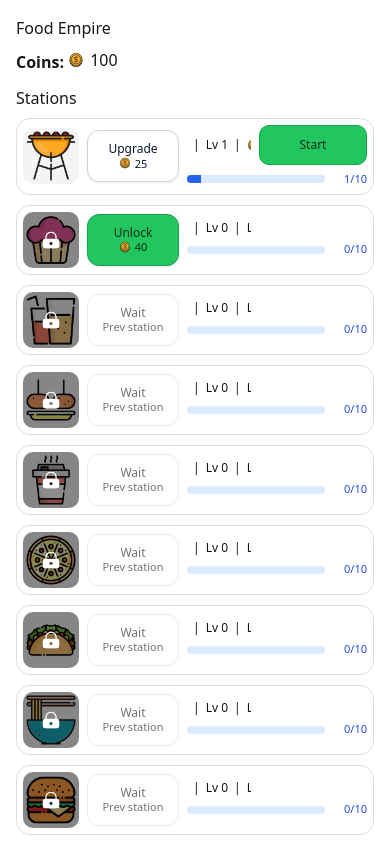
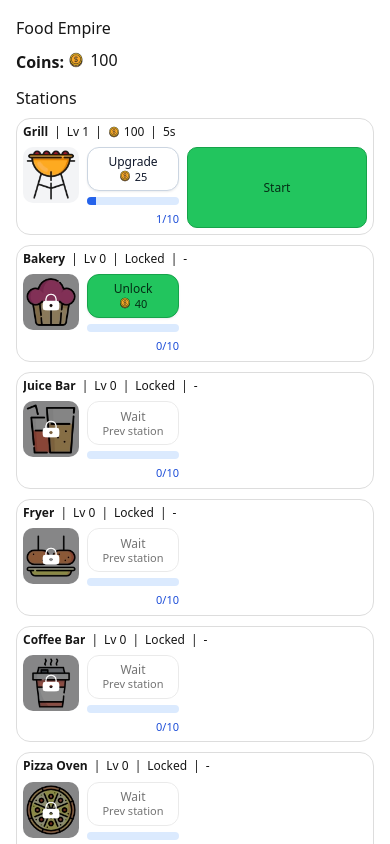
Before and after one commit to AleixRisco/FoodEmpire, a Next.js app in the folder apps/web/: page / in a window 390 px wide. Shown: the top 844 px of the page. Built offline with nearby package versions, Linux system fonts and the light colour scheme.

Commit message:
Fix Layout (Mobile)

```diff
--- a/apps/web/src/app/page.tsx
+++ b/apps/web/src/app/page.tsx
@@ -4,9 +4,10 @@ import { useEffect, useMemo, useState } from "react";
 import stationsData from "../data/stations.json";
 import { StationCard } from "../components/StationCard";
 import { TopBar } from "../components/TopBar";
-import { initialState } from "../mock/state";
+import { initialState, type GameState, type StationState } from "../mock/state";
 
 const basePath = process.env.NEXT_PUBLIC_BASE_PATH ?? "";
+const STORAGE_KEY = "food-empire-game-state";
 
 function formatGameNumber(value: number) {
   const rounded = Math.max(0, Math.floor(value));
@@ -32,13 +33,83 @@ function formatGameNumber(value: number) {
   return remainderMillions === 0 ? `${billions}b` : `${billions}b ${remainderMillions}m`;
 }
 
+function isFiniteNumber(value: unknown): value is number {
+  return typeof value === "number" && Number.isFinite(value);
+}
+
+function reconcileStationState(station: StationState, now: number) {
+  if (!station.isProducing || station.productionEndsAt === null || now < station.productionEndsAt) {
+    return station;
+  }
+
+  return {
+    ...station,
+    isProducing: false,
+    productionEndsAt: null,
+    stored: +(station.stored + station.pendingCoins).toFixed(2),
+    pendingCoins: 0,
+  };
+}
+
+function parseStoredState(now: number): GameState {
+  if (typeof window === "undefined") {
+    return initialState;
+  }
+
+  try {
+    const raw = window.localStorage.getItem(STORAGE_KEY);
+
+    if (!raw) {
+      return initialState;
+    }
+
+    const parsed = JSON.parse(raw) as Partial<GameState>;
+    const parsedStations = Array.isArray(parsed.stations) ? parsed.stations : [];
+
+    return {
+      coins: isFiniteNumber(parsed.coins) ? parsed.coins : initialState.coins,
+      stations: initialState.stations.map((station) => {
+        const savedStation = parsedStations.find((item) => item?.id === station.id);
+
+        if (!savedStation) {
+          return station;
+        }
+
+        const mergedStation: StationState = {
+          id: station.id,
+          level: isFiniteNumber(savedStation.level) ? savedStation.level : station.level,
+          stored: isFiniteNumber(savedStation.stored) ? savedStation.stored : station.stored,
+          isProducing: typeof savedStation.isProducing === "boolean" ? savedStation.isProducing : station.isProducing,
+          productionEndsAt:
+            savedStation.productionEndsAt === null || isFiniteNumber(savedStation.productionEndsAt)
+              ? savedStation.productionEndsAt
+              : station.productionEndsAt,
+          pendingCoins: isFiniteNumber(savedStation.pendingCoins) ? savedStation.pendingCoins : station.pendingCoins,
+        };
+
+        return reconcileStationState(mergedStation, now);
+      }),
+    };
+  } catch {
+    return initialState;
+  }
+}
+
 export default function Home() {
-  const [state, setState] = useState(initialState);
+  const [state, setState] = useState<GameState>(() => parseStoredState(Date.now()));
   const [now, setNow] = useState(() => Date.now());
 
   const stationsById = useMemo(() => {
     return new Map(stationsData.map((station) => [station.id, station]));
   }, []);
+
+  useEffect(() => {
+    if (typeof window === "undefined") {
+      return;
+    }
+
+    window.localStorage.setItem(STORAGE_KEY, JSON.stringify(state));
+  }, [state]);
 
   useEffect(() => {
     const id = setInterval(() => {
@@ -47,23 +118,7 @@ export default function Home() {
 
       setState((prev) => ({
         ...prev,
-        stations: prev.stations.map((station) => {
-          if (
-            !station.isProducing ||
-            station.productionEndsAt === null ||
-            currentTime < station.productionEndsAt
-          ) {
-            return station;
-          }
-
-          return {
-            ...station,
-            isProducing: false,
-            productionEndsAt: null,
-            stored: +(station.stored + station.pendingCoins).toFixed(2),
-            pendingCoins: 0,
-          };
-        }),
+        stations: prev.stations.map((station) => reconcileStationState(station, currentTime)),
       }));
     }, 1000);
 
--- a/apps/web/src/components/StationCard.tsx
+++ b/apps/web/src/components/StationCard.tsx
@@ -55,11 +55,50 @@ export function StationCard({
       <div
         style={{
           display: "flex",
+          flexDirection: "column",
           gap: 8,
-          alignItems: "center",
           padding: 6,
           border: "1px solid #ddd",
           borderRadius: 14,
+        }}
+      >
+        <div
+          style={{
+            display: "flex",
+            alignItems: "center",
+            gap: 6,
+            fontSize: 12,
+            lineHeight: 1.2,
+            whiteSpace: "nowrap",
+            overflow: "hidden",
+          }}
+        >
+          <span style={{ fontWeight: 700, overflow: "hidden", textOverflow: "ellipsis" }}>{stationName}</span>
+          <span>|</span>
+          <span>Lv {level}</span>
+          <span>|</span>
+          <span style={{ display: "inline-flex", alignItems: "center", gap: 4, minWidth: 0 }}>
+            {!isLocked && (
+              <Image
+                src={`${basePath}/ui/icons/coin.webp`}
+                alt=""
+                aria-hidden="true"
+                width={12}
+                height={12}
+                style={{ display: "block", borderRadius: 999 }}
+              />
+            )}
+            <span style={{ overflow: "hidden", textOverflow: "ellipsis" }}>{isLocked ? "Locked" : productionLabel}</span>
+          </span>
+          <span>|</span>
+          <span>{isLocked ? "-" : timeLabel}</span>
+        </div>
+
+        <div
+          style={{
+            display: "flex",
+            alignItems: "stretch",
+            gap: 8,
           }}
         >
           <div
@@ -101,13 +140,21 @@ export function StationCard({
             )}
           </div>
 
+          <div
+            style={{
+              width: 92,
+              flexShrink: 0,
+              display: "flex",
+              flexDirection: "column",
+              gap: 6,
+            }}
+          >
             <button
               onClick={onUpgrade}
               disabled={!canUpgrade}
               style={{
-            width: 92,
-            flexShrink: 0,
-            height: 52,
+                width: "100%",
+                height: 44,
                 padding: 8,
                 borderRadius: 12,
                 border: canUpgrade ? (isUnlockAction ? "1px solid #16a34a" : "1px solid #cbd5e1") : "1px solid #ddd",
@@ -142,55 +189,35 @@ export function StationCard({
 
             <div
               style={{
-            flex: 1,
-            minWidth: 0,
-            display: "flex",
-            flexDirection: "column",
-            gap: 6,
-          }}
-        >
-          <div style={{ display: "flex", alignItems: "center", gap: 8, minWidth: 0 }}>
-            <div
-              style={{
-                display: "flex",
-                alignItems: "center",
-                gap: 6,
-                minWidth: 0,
-                flex: 1,
-                fontSize: 12,
-                lineHeight: 1.2,
-                whiteSpace: "nowrap",
+                height: 8,
+                borderRadius: 999,
+                background: "#dbeafe",
                 overflow: "hidden",
               }}
             >
-              <span style={{ fontWeight: 700, overflow: "hidden", textOverflow: "ellipsis" }}>{stationName}</span>
-              <span>|</span>
-              <span>Lv {level}</span>
-              <span>|</span>
-              <span style={{ display: "inline-flex", alignItems: "center", gap: 4 }}>
-                {!isLocked && (
-                  <Image
-                    src={`${basePath}/ui/icons/coin.webp`}
-                    alt=""
-                    aria-hidden="true"
-                    width={12}
-                    height={12}
-                    style={{ display: "block", borderRadius: 999 }}
+              <div
+                style={{
+                  width: `${levelProgressPercent}%`,
+                  height: "100%",
+                  background: "#2563eb",
+                }}
               />
-                )}
-                <span>{isLocked ? "Locked" : productionLabel}</span>
-              </span>
-              <span>|</span>
-              <span>{isLocked ? "-" : timeLabel}</span>
             </div>
 
-            <div style={{ width: 108, flexShrink: 0, marginLeft: "auto" }}>
+            <div style={{ fontSize: 11, color: "#1d4ed8", textAlign: "right" }}>
+              {level}/{maxLevel}
+            </div>
+          </div>
+
+          <div style={{ flex: 1, minWidth: 0, display: "flex", alignItems: "stretch" }}>
+            <div style={{ width: "100%" }}>
               {!isLocked && !isProducing && !isReadyToCollect && (
                 <button
                   onClick={onStart}
                   style={{
                     width: "100%",
-                    height: 40,
+                    height: "100%",
+                    minHeight: 56,
                     borderRadius: 10,
                     border: "1px solid #16a34a",
                     background: "#22c55e",
@@ -207,7 +234,8 @@ export function StationCard({
                   style={{
                     position: "relative",
                     width: "100%",
-                    height: 40,
+                    minHeight: 56,
+                    height: "100%",
                     borderRadius: 10,
                     border: "1px solid #ddd",
                     overflow: "hidden",
@@ -228,6 +256,7 @@ export function StationCard({
                       position: "relative",
                       zIndex: 1,
                       height: "100%",
+                      minHeight: 56,
                       display: "flex",
                       alignItems: "center",
                       justifyContent: "center",
@@ -245,7 +274,8 @@ export function StationCard({
                   onClick={onCollect}
                   style={{
                     width: "100%",
-                    height: 40,
+                    minHeight: 56,
+                    height: "100%",
                     borderRadius: 10,
                     border: "1px solid #d97706",
                     background: "#f59e0b",
@@ -269,29 +299,6 @@ export function StationCard({
               )}
             </div>
           </div>
-
-          <div style={{ display: "flex", alignItems: "center", gap: 8 }}>
-            <div
-              style={{
-                flex: 1,
-                height: 8,
-                borderRadius: 999,
-                background: "#dbeafe",
-                overflow: "hidden",
-              }}
-            >
-              <div
-                style={{
-                  width: `${levelProgressPercent}%`,
-                  height: "100%",
-                  background: "#2563eb",
-                }}
-              />
-            </div>
-            <span style={{ fontSize: 11, color: "#1d4ed8", minWidth: 34, textAlign: "right" }}>
-              {level}/{maxLevel}
-            </span>
-          </div>
         </div>
       </div>
     </li>
```
Lines whose indentation alone changed are shown as unchanged.
